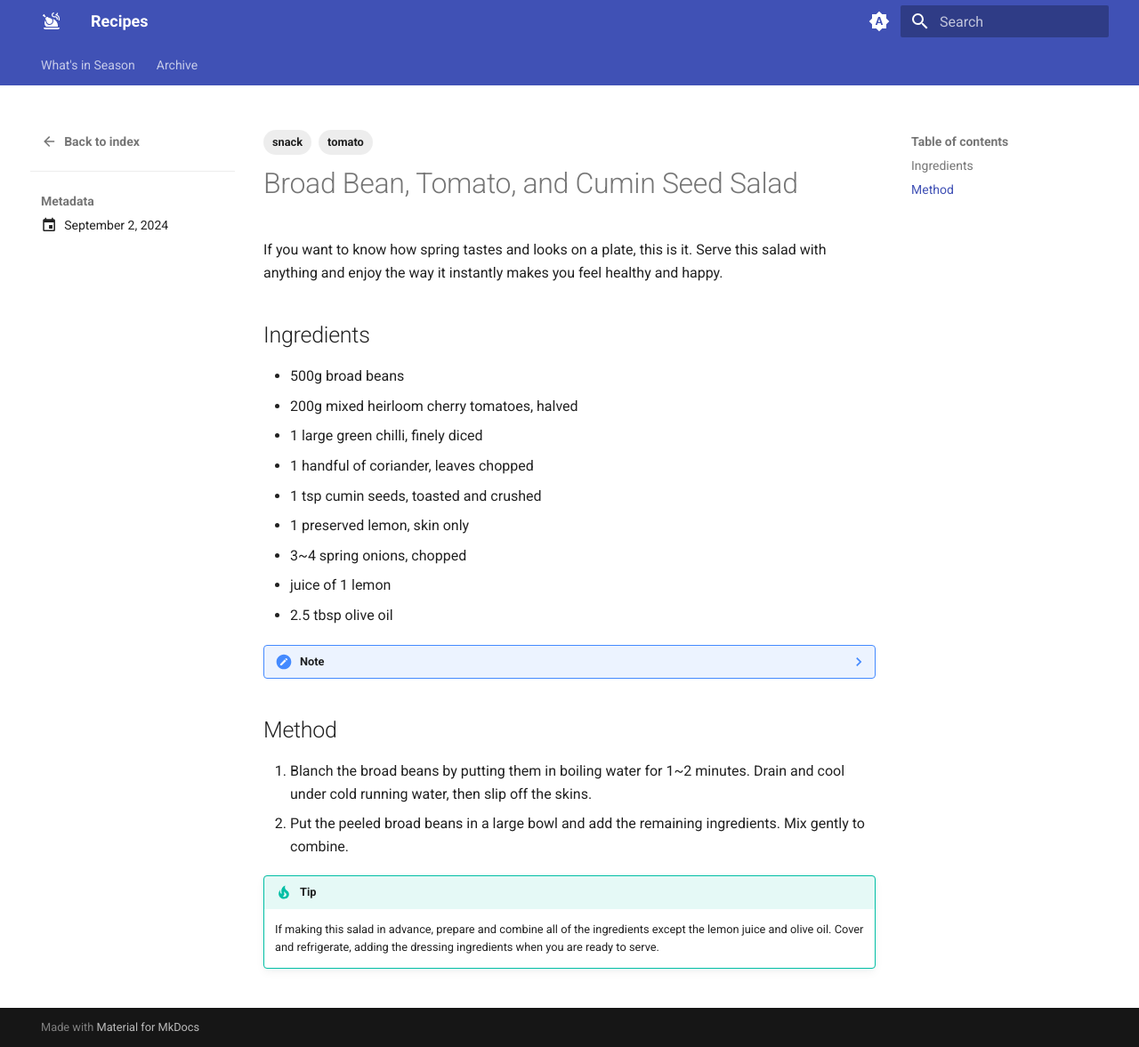
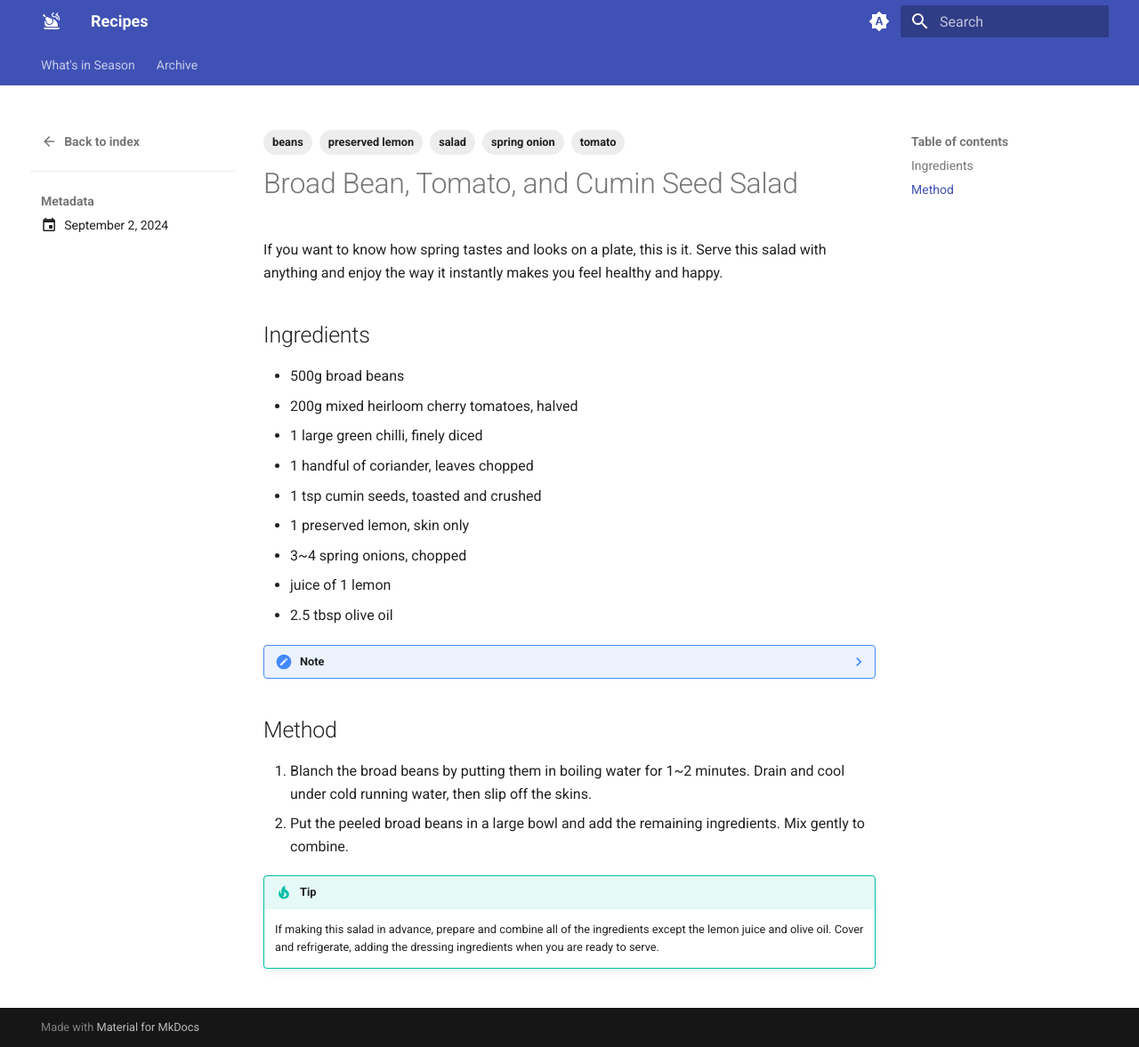
Before and after one commit to RhysDeimel/roasts_and_recipies, an MkDocs documentation site: the page built from docs/recipes/broad_bean_tomato_and_cumin_seed_salad.md, in a window 1280 px wide and 1177 px high. Shown: the whole window at 89% size. Built offline with MkDocs 1.6.1 and Material for MkDocs 9.7.7, drawn with Linux system fonts in a browser that asks for light colours.

Commit message:
Update tags for Broad Bean, Tomato, and Cumin Seed Salad (#5)

```diff
--- a/docs/recipes/broad_bean_tomato_and_cumin_seed_salad.md
+++ b/docs/recipes/broad_bean_tomato_and_cumin_seed_salad.md
@@ -3,7 +3,10 @@ date:
   created: 2024-09-02
 tags:
   - tomato
-  - snack
+  - beans
+  - salad
+  - spring onion
+  - preserved lemon
 ---
 
 # Broad Bean, Tomato, and Cumin Seed Salad
```
